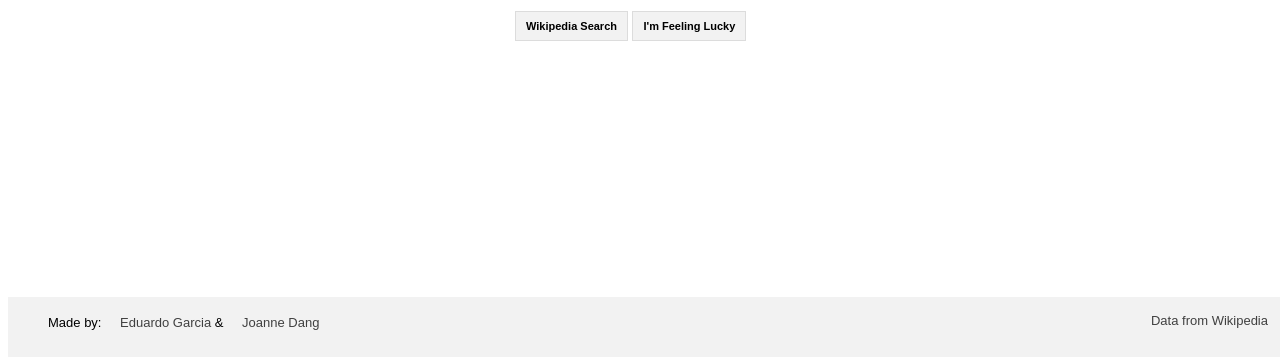
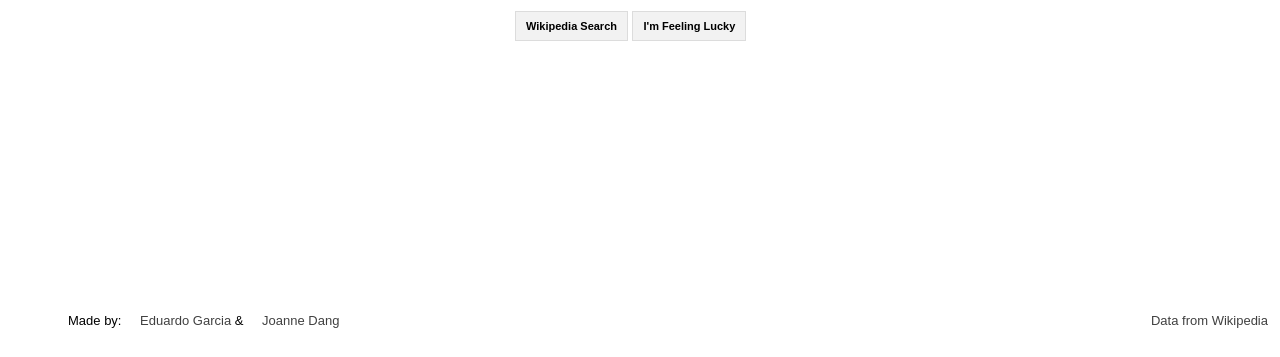
Before and after one commit to codebyjo/pairWikiViewer, a plain HTML site: page index.html in a window 1280 px wide. Shown: the part 443-800 px from the top of the page. Drawn offline with Linux system fonts and the light colour scheme.

Commit message:
header footer colours

```diff
--- a/index.html
+++ b/index.html
@@ -24,6 +24,11 @@
 		/*background-color:#f2f2f2;*/
 		margin-bottom: 100px;
 
+	}
+
+	.left {
+		float: left;
+		margin-left: 20px;
 	}
 
 	.right {
@@ -78,7 +83,7 @@
 		bottom:0;
 		height:60px;
 		width:100%;
-		background-color:#f2f2f2;
+		/*background-color:#f2f2f2;*/
 		clear:both;
 		display:block;
 		/*border-top: 1px solid #e4e4e4;*/
```
Also changed, not shown: 1 other file.
